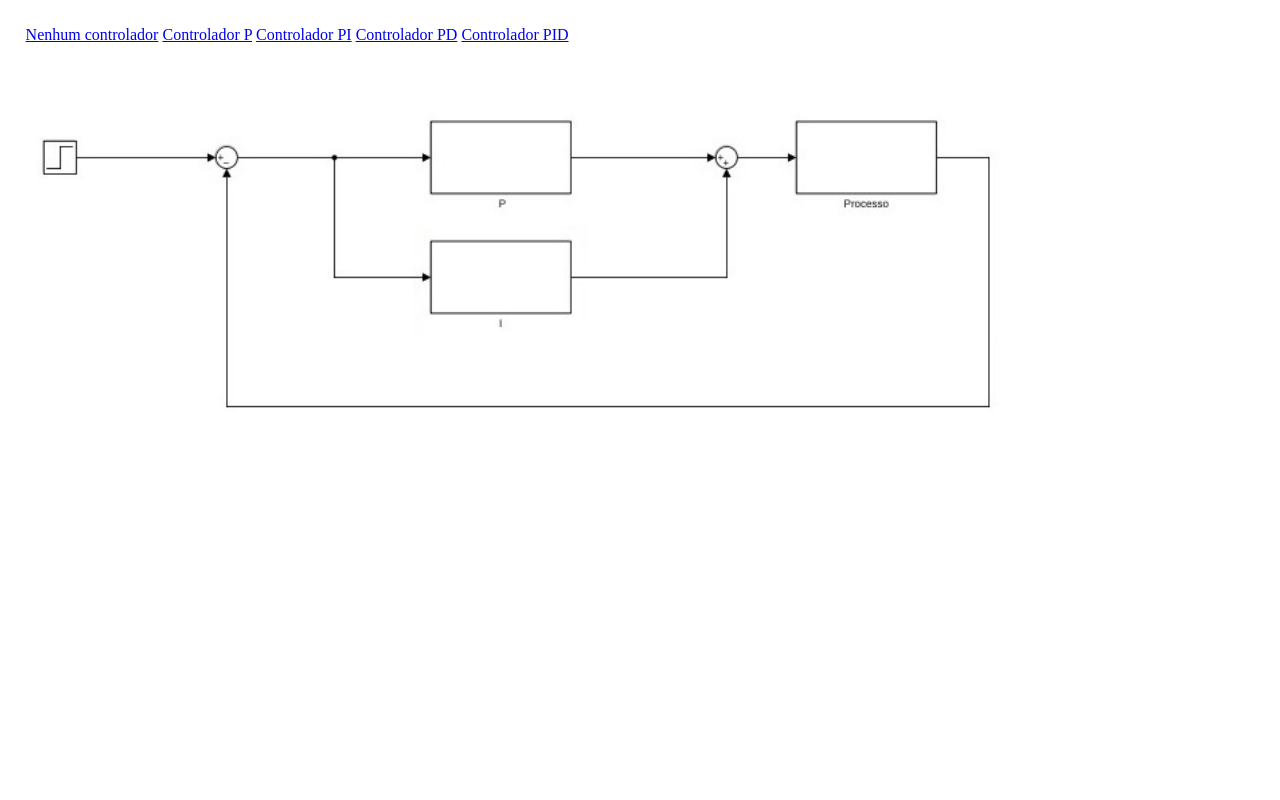
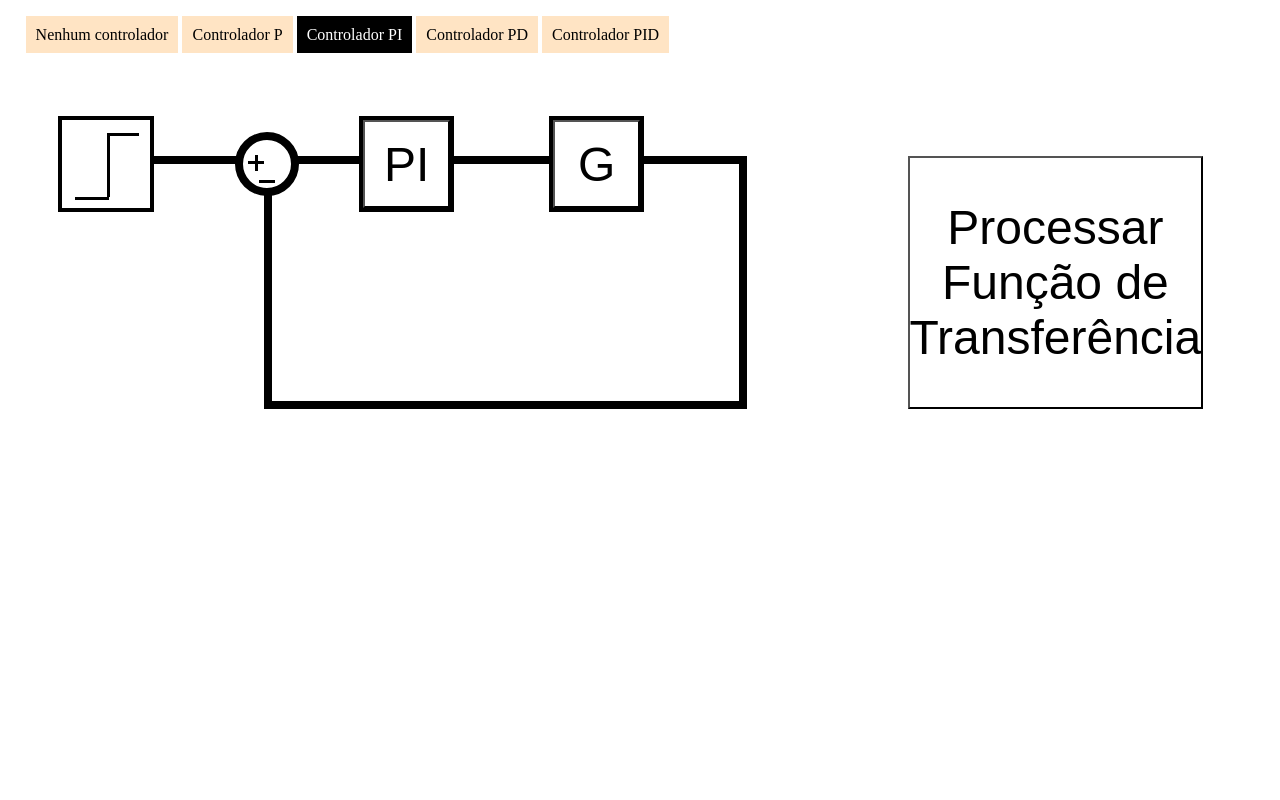
Before and after one commit to ppinheirosiqueira/TF_CSD, a Django app: page /controlador/pi in a window 1280 px wide. Run offline with Django 4.2, Linux system fonts and the light colour scheme.

Commit message:
Integração Completa

```diff
--- a/TFCSD/PID/algorithm.py
+++ b/TFCSD/PID/algorithm.py
@@ -1,5 +1,6 @@
 import matplotlib.pyplot as plt
 import control as ctrl
+import plotly.offline as plot
 
 # PID controller class
 
@@ -16,7 +17,7 @@ class PID:
         Ploting the step response of the PID controller
         """
         # Calculando a função de transferência da malha fechada com o controlador PID
-        pid_controller = ctrl.TransferFunction([self.Kd, self.Kp, self.Ki], [0, 1, 0])
+        pid_controller = ctrl.TransferFunction([self.Kp, self.Ki, self.Kd], [0, 1, 0])
 
         print("Gp: ", self.Tf)
         print("Ação PID: ", pid_controller)
@@ -146,7 +147,8 @@ class GpNoControlAction:
         plt.grid(True)
         plt.show()
 
-
+def fazerTF(numerador,denominador):
+    return ctrl.tf(numerador, denominador)
 
 def main():
     dados_entrada = {
--- /dev/null
+++ b/TFCSD/PID/static/scripts/controlarBloco.js
@@ -0,0 +1,34 @@
+var abrindoFuncao = false
+var abrindoControlador = false
+
+function abrirFuncao(){
+    var funcao = document.getElementsByClassName('funcaoAberta')[0]
+    funcao.style.display = "grid"
+    window.abrindoFuncao = true
+    setTimeout(function() {
+        window.abrindoFuncao = false
+    }, 200)
+}
+
+function abrirControlador(){
+    var controlador = document.getElementsByClassName('controladorAberto')[0]
+    controlador.style.display = "grid"
+    abrindoControlador = true
+    setTimeout(function() {
+        abrindoControlador = false
+    }, 200)
+}
+
+document.addEventListener('click', function(event) {
+    var funcao = document.getElementsByClassName('funcaoAberta')[0]
+    if (!abrindoFuncao && event.target !== funcao && !funcao.contains(event.target) && funcao.style.display == "grid") {
+        funcao.style.display = 'none'
+    }
+})
+
+document.addEventListener('click', function(event) {
+    var controlador = document.getElementsByClassName('controladorAberto')[0]
+    if (!abrindoControlador && event.target !== controlador && !controlador.contains(event.target) && controlador.style.display == "grid") {
+        controlador.style.display = 'none'
+    }
+})
--- a/TFCSD/PID/static/styles/controlador.css
+++ b/TFCSD/PID/static/styles/controlador.css
@@ -2,6 +2,11 @@
     box-sizing: border-box;
     margin: 0;
     padding: 0;
+}
+
+body{
+    width: 100%;
+    height: 100vh;
 }
 
 .container{
@@ -9,33 +14,185 @@
     width: 96%;
     height: 96%;
     display: grid;
+    grid-template-rows: 1fr 5fr 5fr;
     grid-template-columns: 5fr 1fr;
-    grid-template-rows: 1fr 5fr 5fr;
-    grid-template-areas: 'controladores controladores'
-    'imagem metodo'
-    'grafico grafico';
+    grid-template-areas:
+    'controladores controladores'
+    'sistema enviar'
+    'graficos graficos';
+    gap: 5em;
 }
 
-.controlador{
-    grid-area: controladores;
+.sistema{
+    grid-area: sistema;
+    position: relative;
+    width: 80%;
+    margin: 0% 10%;
+    border-top: 0.5em solid black;
+    border-right: 0.5em solid black;
 }
 
-.imagem{
-    grid-area: imagem;
+.sistema .entrada{
+    border: 0.3em solid black;
+    position: absolute;
+    top: -3em;
+    left: -3em;
+    width: 6em;
+    height: 6em;
+    background-color: white;
 }
 
-.imagem img{
+.sistema .entrada .primeirodiv{
+    border-top: .2em solid black;
+    position: absolute;
+    top: 4.8em;
+    left: 0.8em;
+    width: 2.15em;
+}
+
+.sistema .entrada .segundodiv{
+    border-left: .2em solid black;
+    position: absolute;
+    top: 0.8em;
+    left: 2.8em;
+    height: 4em;
+}
+
+.sistema .entrada .terceirodiv{
+    border-top: .2em solid black;
+    position: absolute;
+    top: 0.8em;
+    left: 2.8em;
+    width: 2em;
+}
+
+.sistema .entrada img{
+    width: 5em;
+    height: 5em;
+}
+
+.sistema .auxiliar{
+    position: absolute;
+    right: 0;
+    top: 0;
+    width: 75%;
+    height: 100%;
+    border-bottom: 0.5em solid black;
+    border-left: 0.5em solid black;
+}
+
+.sistema .somador{
+    position: absolute;
+    width: 4em;
+    height: 4em;
+    top: -2em;
+    left: calc(25% - 1.8em);
+    border: 0.5em solid black;
+    border-radius: 50%;
+    background-color: white;
+}
+
+.sistema .somador .mais1{
+    border-right: 0.2em solid black;
+    height: 1em;
+    position: absolute;
+    top: calc(50% - .6em);
+    left: 0.7em;
+}
+
+.sistema .somador .mais2{
+    border-bottom: 0.2em solid black;
+    width: 1em;
+    position: absolute;
+    top: calc(50% - .2em);
+    left: 0.3em;
+}
+
+.sistema .somador .menos{
+    border-bottom: 0.2em solid black;
+    width: 1em;
+    position: absolute;
+    bottom: 0.3em;
+    left: calc(50% - .5em);
+}
+
+.sistema .funcao{
+    position: absolute;
+    border: 0.3em solid black;
+    width: 15%;
+    height: 6em;
+    top: -3em;
+    right: 15%;
+    background-color: white;
+}
+
+.sistema .controlador{
+    position: absolute;
+    border: 0.3em solid black;
+    width: 15%;
+    height: 6em;
+    top: -3em;
+    right: 45%;
+    background-color: white;
+}
+
+button{
+    background-color: transparent;
     width: 100%;
     height: 100%;
+    font-size: 3em;
 }
 
-.metodo{
-    grid-area: metodo;
-    display: flex;
-    flex-direction: column;
-    gap: 2%;
+.funcaoAberta{
+    position: absolute;
+    top: 25%;
+    left: 37.5%;
+    background-color: white;
+    display: grid;
+    grid-template-columns: 1fr 3fr;
+    padding: 3em;
+    background-color: gray;
+    gap: 1em;
+    display: none;
 }
 
-.graficos{
-    grid-area: grafico;
+.funcaoAberta span{
+    grid-column-start: 1;
+    grid-column-end: 3;
+    font-size: 2em;
 }
+
+.controladorAberto{
+    position: absolute;
+    top: 25%;
+    left: 37.5%;
+    background-color: white;
+    display: grid;
+    grid-template-columns: 1fr 3fr;
+    padding: 3em;
+    background-color: gray;
+    gap: 1em;
+    display: none;
+}
+
+.controladorAberto span{
+    grid-column-start: 1;
+    grid-column-end: 3;
+    font-size: 2em;
+}
+
+.enviar{
+    grid-area: enviar;
+}
+
+a{
+    padding: 10px;
+    text-decoration: none;
+    color: black;
+    background-color: bisque;
+}
+
+.atual{
+    color: white;
+    background-color: black;
+}
--- a/TFCSD/PID/templates/PID/controlador.html
+++ b/TFCSD/PID/templates/PID/controlador.html
@@ -7,29 +7,60 @@
     <meta name="viewport" content="width=device-width, initial-scale=1.0">
     <title>Controladores</title>
     <link rel="stylesheet" type="text/css" href="{% static 'styles/controlador.css' %}">
+    <script type="text/javascript" src="{% static 'scripts/controlarBloco.js' %}"></script>
+    <script type="text/javascript" src="{% static 'scripts/tf.js' %}"></script>
 </head>
 <body>
     <div class="container">
         <div class="controlador">
-            <a href="{% url 'controlador' nome='nenhum' %}">Nenhum controlador</a>
-            <a href="{% url 'controlador' nome='p' %}">Controlador P</a>
-            <a href="{% url 'controlador' nome='pi' %}">Controlador PI</a>
-            <a href="{% url 'controlador' nome='pd' %}">Controlador PD</a>
-            <a href="{% url 'controlador' nome='pid' %}">Controlador PID</a>
+            <a {% if nome == "nenhum" %}class='atual'{% endif %} href="{% url 'controlador' nome='nenhum' %}">Nenhum controlador</a>
+            <a {% if nome == "p" %}class='atual'{% endif %} href="{% url 'controlador' nome='p' %}">Controlador P</a>
+            <a {% if nome == "pi" %}class='atual'{% endif %} href="{% url 'controlador' nome='pi' %}">Controlador PI</a>
+            <a {% if nome == "pd" %}class='atual'{% endif %} href="{% url 'controlador' nome='pd' %}">Controlador PD</a>
+            <a {% if nome == "pid" %}class='atual'{% endif %} href="{% url 'controlador' nome='pid' %}">Controlador PID</a>
         </div>
-        <div class="imagem">
-            {% if nome == "nenhum" %}
-                <img src="{% static 'images\Nenhum.jpg' %}" alt="sistema">
-            {% elif nome == "p" %}
-                <img src="{% static 'images\P.jpg' %}" alt="sistema">
-            {% elif nome == "pi" %}
-                <img src="{% static 'images\PI.jpg' %}" alt="sistema">
-            {% elif nome == "pd" %}
-                <img src="{% static 'images\PD.jpg' %}" alt="sistema">
-            {% elif nome == "pid" %}
-                <img src="{% static 'images\PID.jpg' %}" alt="sistema">
-            {% else %}
-                Desculpe, mas não sabemos que controlador é esse
+        <div class="sistema">
+            <div class="entrada">
+                <div class="primeirodiv"></div>
+                <div class="segundodiv"></div>
+                <div class="terceirodiv"></div>
+            </div>
+            <div class="auxiliar"></div>
+            <div class="somador">
+                <div class="mais1"></div>
+                <div class="mais2"></div>
+                <div class="menos"></div>
+            </div>
+            {% if nome != "nenhum" %}
+                <div class="controlador">
+                    <button onClick='abrirControlador()'>{{ nome|upper }}</button>
+                </div>
+            {% endif %}
+            <div class="funcao">
+                <button onClick='abrirFuncao()'>G</button>
+            </div>
+        </div>
+        <div class="enviar">
+            <button onClick='enviarTF()'>Processar Função de Transferência</button>
+        </div>
+        <div class="funcaoAberta">
+            <span>Função de Transferência</span>
+            <label for="num">Numerador:</label>
+            <input type="text" name="num" id="num" value="{{ tf.num }}">
+            <label for="den">Denominador:</label>
+            <input type="text" name="den" id="den" value="{{ tf.den }}">
+        </div>
+        <div class="controladorAberto">
+            <span>Ganhos</span>
+            <label for="kp">Kp:</label>
+            <input type="number" name="kp" id="kp" value="{{ controlador.kp }}" min="0" step="0.01">
+            {% if nome == "pi" or nome == "pid" %}
+                <label for="ki">Ki:</label>
+                <input type="number" name="ki" id="ki" value="{{ controlador.ki }}" min="0" step="0.01">
+            {% endif %}
+            {% if nome == "pd" or nome == "pid" %}
+                <label for="kd">Kd:</label>
+                <input type="number" name="kd" id="kd" value="{{ controlador.kd }}" min="0" step="0.01">
             {% endif %}
         </div>
         <div class="graficos"></div>
--- a/TFCSD/PID/urls.py
+++ b/TFCSD/PID/urls.py
@@ -4,4 +4,5 @@ from . import views
 urlpatterns = [
     path('', views.home, name="home"),
     path('controlador/<str:nome>', views.controlador, name="controlador"),
+    path('atualizarTF/<str:num>/<str:den>/<str:tipo>/<str:kp>/<str:ki>/<str:kd>', views.atualizarTF, name="atualizarTF"),
 ]
--- a/TFCSD/PID/views.py
+++ b/TFCSD/PID/views.py
@@ -1,11 +1,39 @@
 from django.shortcuts import render
+from . import algorithm
 
 # Create your views here.
+
+tf = {}
+control = {}
 
 def home(request):
     variavel = False
     return render(request, "PID/home.html", {"variavel": variavel,})
 
 def controlador(request, nome):
+    return render(request, "PID/controlador.html", {"nome": nome, "tf" : tf, "controlador": control,})
 
-    return render(request, "PID/controlador.html", {"nome": nome,})
+def atualizarTF(request, num, den, tipo, kp, ki, kd):
+    tf.update({'num': num})
+    tf.update({'den': den})
+    num = list(map(int, num.replace(',', ' ').split()))
+    den = list(map(int, den.replace(',', ' ').split()))
+    control.update({'kp' : kp})
+    control.update({'ki' : ki})
+    control.update({'kd' : kd})
+
+    Tf = algorithm.fazerTF(num,den)
+
+    if tipo == "nenhum":
+        controladorAtual = algorithm.GpNoControlAction(1,Tf)
+    elif tipo == "p":
+        controladorAtual = algorithm.P(float(kp),1,Tf)
+    elif tipo == "pi":
+        controladorAtual = algorithm.PI(float(kp),float(ki),1,Tf)
+    elif tipo == "pd":
+        controladorAtual = algorithm.PD(float(kp),float(kd),1,Tf)
+    else:
+        controladorAtual = algorithm.PID(float(kp),float(ki),float(kd),1,Tf)
+
+    controladorAtual.plot_step_response()
+    return render(request, "PID/controlador.html", {"nome": num,})
```
Also changed, not shown: TFCSD/PID/static/scripts/tf.js (added, +72 -0 lines), TFCSD/PID/templates/PID/home.html (+10 -5 lines), TFCSD/PID/static/images/Nenhum.jpg (deleted), TFCSD/PID/static/images/P.jpg (deleted), TFCSD/PID/static/images/PD.jpg (deleted), TFCSD/PID/static/images/PI.jpg (deleted), TFCSD/PID/static/images/PID.jpg (deleted).
